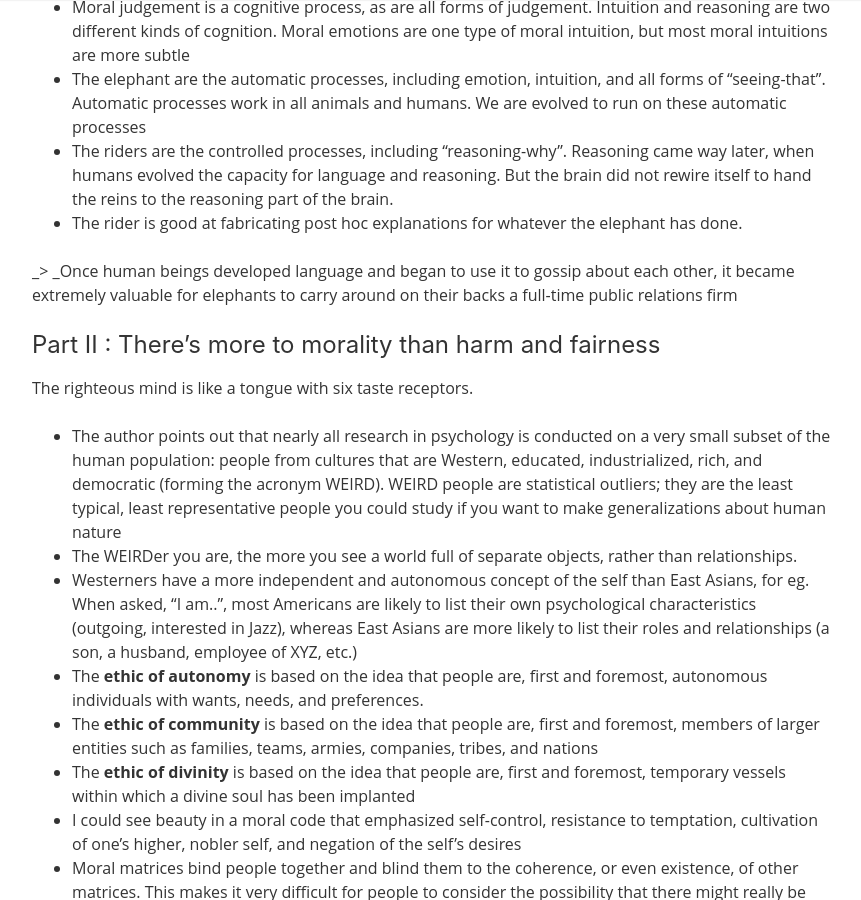
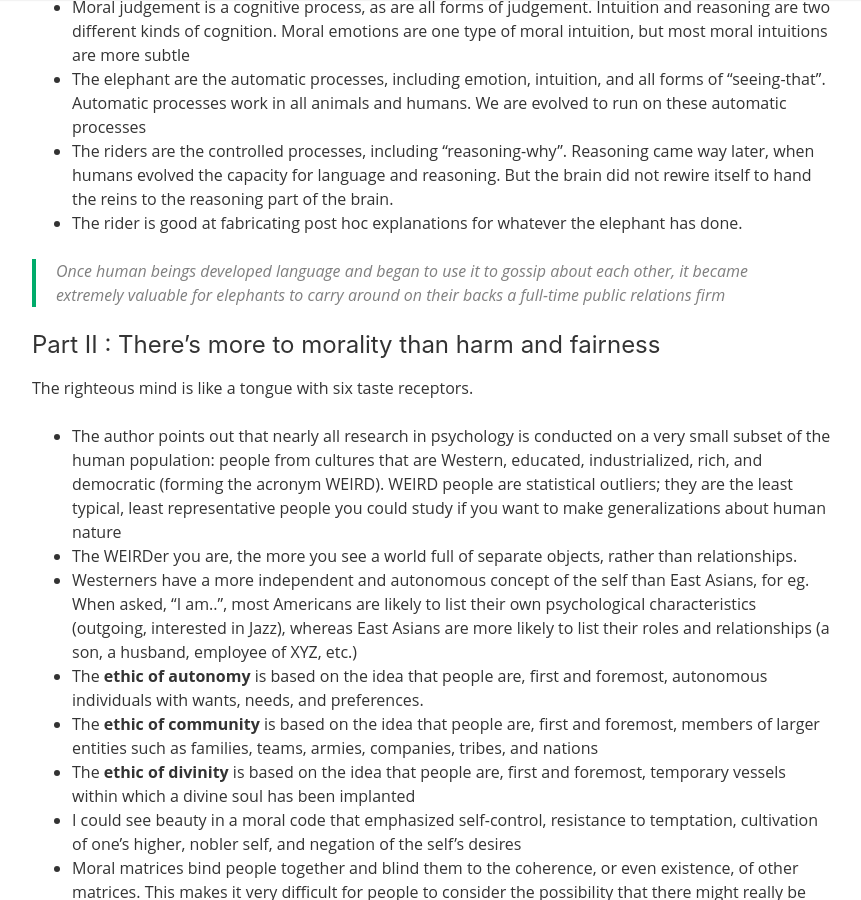
Before and after one commit to jsingh41/jsingh41.github.io, a Jekyll site: the page built from _posts/2021-01-21-the-righteous-mind.md, in a window 1280 px wide and 900 px high, scrolled down 3799 px. Shown: the whole window, without its empty margins (68-929 px from the left). Built offline with Jekyll 4.4.1, drawn with Linux system fonts in a browser that asks for light colours; nearby versions of some CDN libraries; comment, search, counter and statistics services are not loaded.

```diff
--- a/_posts/2021-01-21-the-righteous-mind.md
+++ b/_posts/2021-01-21-the-righteous-mind.md
@@ -106,7 +106,7 @@ How do children come to understand what’s right and wrong?
 *   The riders are the controlled processes, including “reasoning-why”. Reasoning came way later, when humans evolved the capacity for language and reasoning. But the brain did not rewire itself to hand the reins to the reasoning part of the brain.
 *   The rider is good at fabricating post hoc explanations for whatever the elephant has done.
 
-_> _Once human beings developed language and began to use it to gossip about each other, it became extremely valuable for elephants to carry around on their backs a full-time public relations firm
+> Once human beings developed language and began to use it to gossip about each other, it became extremely valuable for elephants to carry around on their backs a full-time public relations firm
 
 
 #### Part II : There’s more to morality than harm and fairness
```
